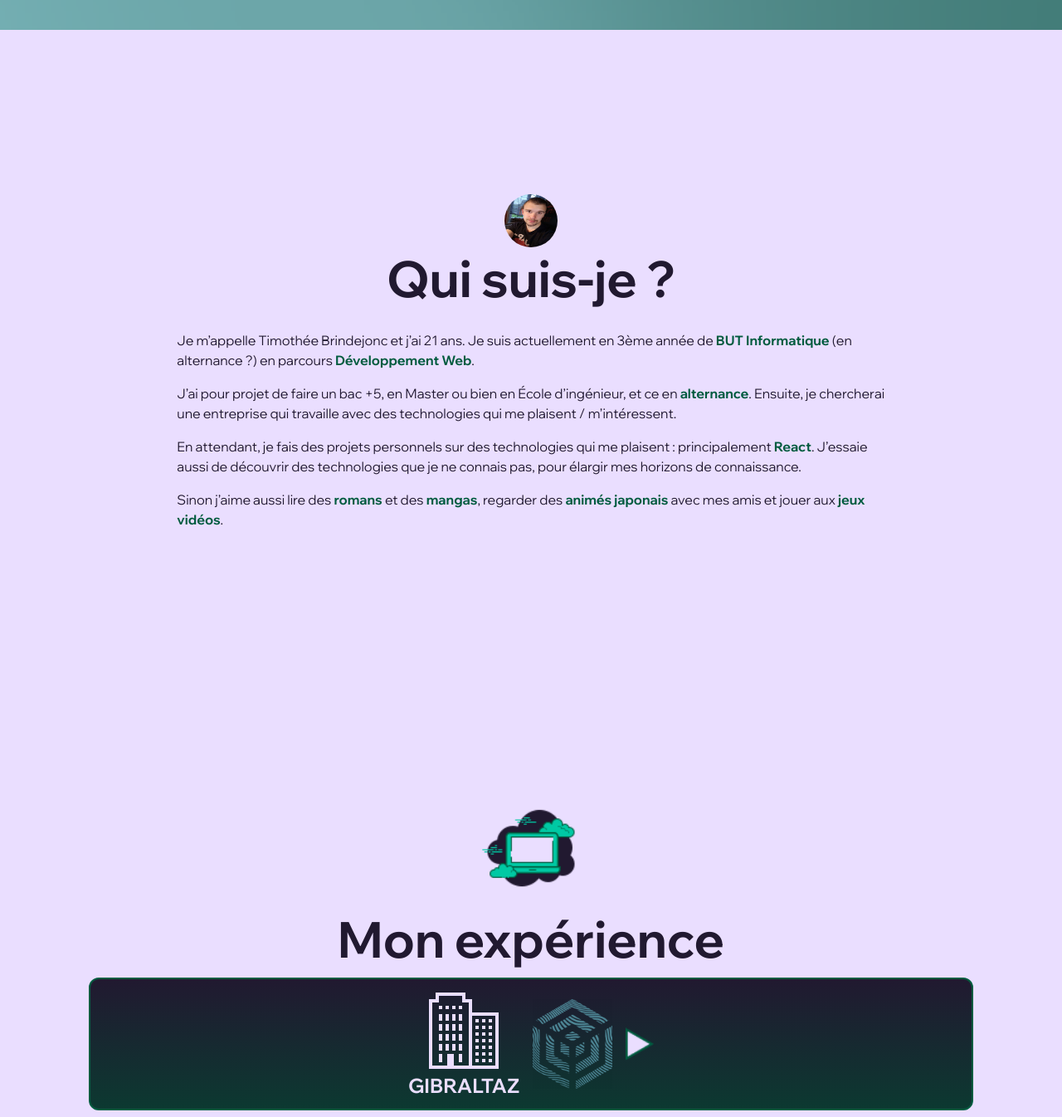
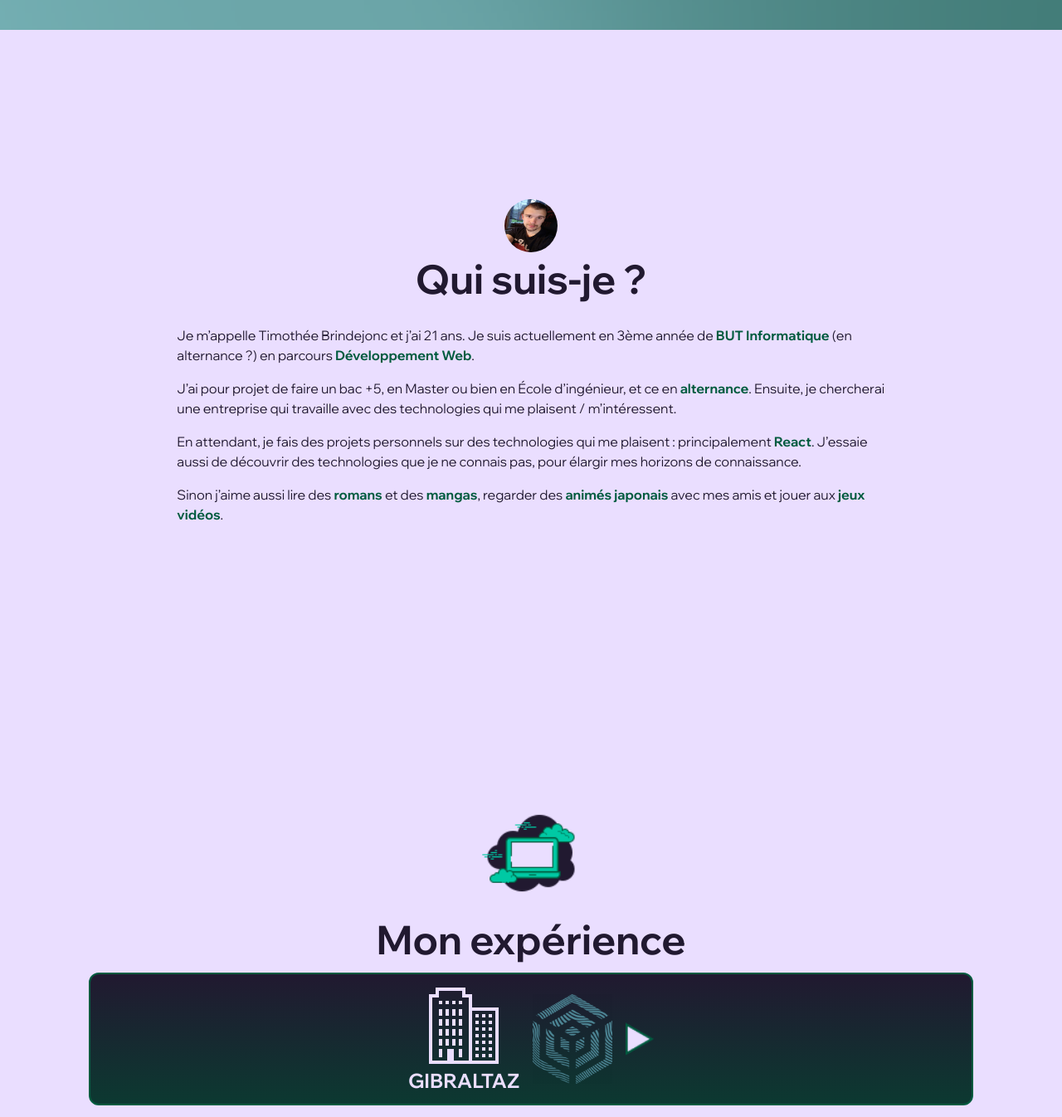
Before and after one commit to Timeuh/Portfolio-v2, a React (Vite) app: page / in a window 1280 px wide. Shown: the part 764-2110 px from the top of the page at 83% size. Built offline with nearby package versions, Linux system fonts and the light colour scheme.

Commit message:
style(refactor): make title text tinier

```diff
--- a/src/components/About.tsx
+++ b/src/components/About.tsx
@@ -12,7 +12,7 @@ export default function About() {
   return (
     <div id={'about'} className={`about-base-mobile ${isCurrentLight ? 'bg-pink-light text-violet-dark' : 'bg-violet-dark text-pink-light'}`}>
       <img src='src/assets/images/pictures/photo_8.png' alt='me' className={'w-16 h-16 rounded-full'}/>
-      <h1 className={'text-6xl pb-8 pt-2 font-bold'}>Qui suis-je ?</h1>
+      <h1 className={'text-5xl pb-8 pt-2 font-bold'}>Qui suis-je ?</h1>
       <div className={'flex flex-col items-center space-y-4 w-2/3'}>
         <p>Je m’appelle Timothée Brindejonc et j’ai 21 ans. Je suis actuellement en 3ème année de
           <span className={`font-bold ${isCurrentLight ? 'text-primary-light' : 'text-primary-dark'}`}> BUT Informatique </span>
--- a/src/components/experience/Experience.tsx
+++ b/src/components/experience/Experience.tsx
@@ -19,7 +19,7 @@ export default function Experience() {
           <img src='src/assets/images/sections/work-light.png' alt='work' className={'w-32 h-32 rounded-full'}/>
           :  <img src='src/assets/images/sections/work-dark.png' alt='work' className={'w-32 h-32 rounded-full'}/>
       }
-      <h1 className={`text-6xl font-bold text-center ${isCurrentLight ? 'text-violet-dark' : 'text-pink-light'}`}>Mon expérience</h1>
+      <h1 className={`text-5xl font-bold text-center w-5/6 ${isCurrentLight ? 'text-violet-dark' : 'text-pink-light'}`}>Mon expérience</h1>
       {workExperiences.map((workExperience, index) => {
         return (
           <WorkItem key={index} logo={workExperience.logo} company={workExperience.company}
```
